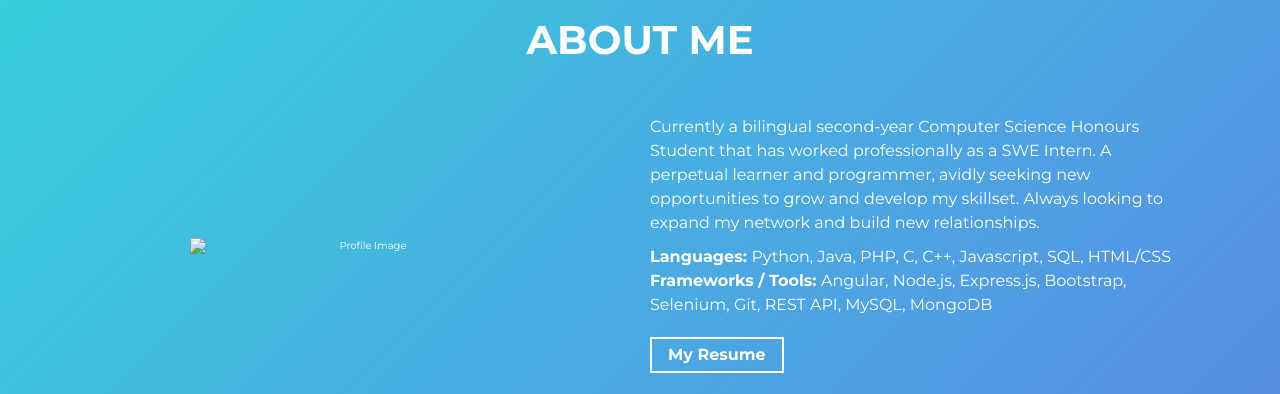
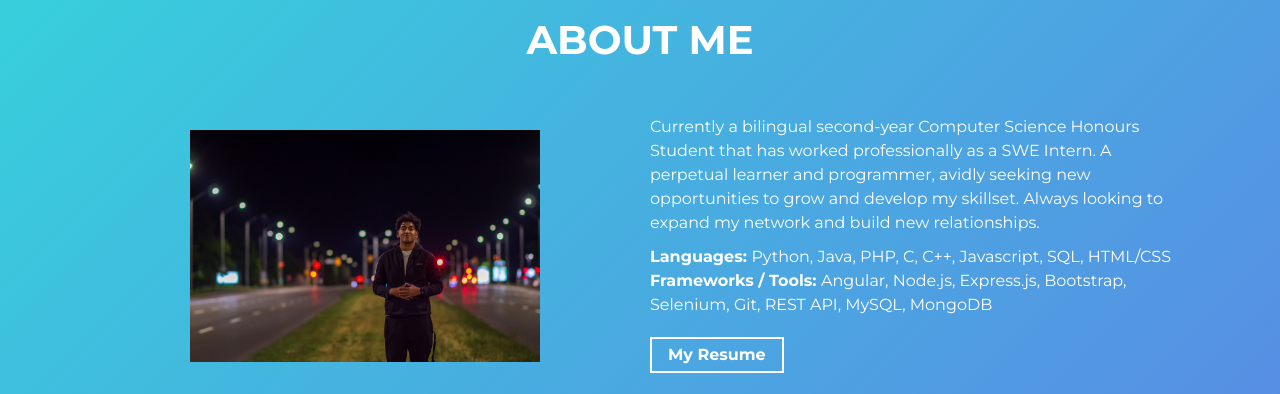
Before and after one commit to taseenw/Personal-Portfolio, a plain HTML site: page index.html in a window 1280 px wide. Shown: the part 840-1234 px from the top of the page. Drawn offline with Linux system fonts and the light colour scheme.

Commit message:
Update index.html

```diff
--- a/index.html
+++ b/index.html
@@ -84,7 +84,7 @@
           <div class="about-wrapper__image">
             <img
               class="img-fluid"
-              src="./assets/headshotPFP.png"
+              src="./assets/headshotPFP.jpeg"
               alt="Profile Image"
             />
           </div>
```
